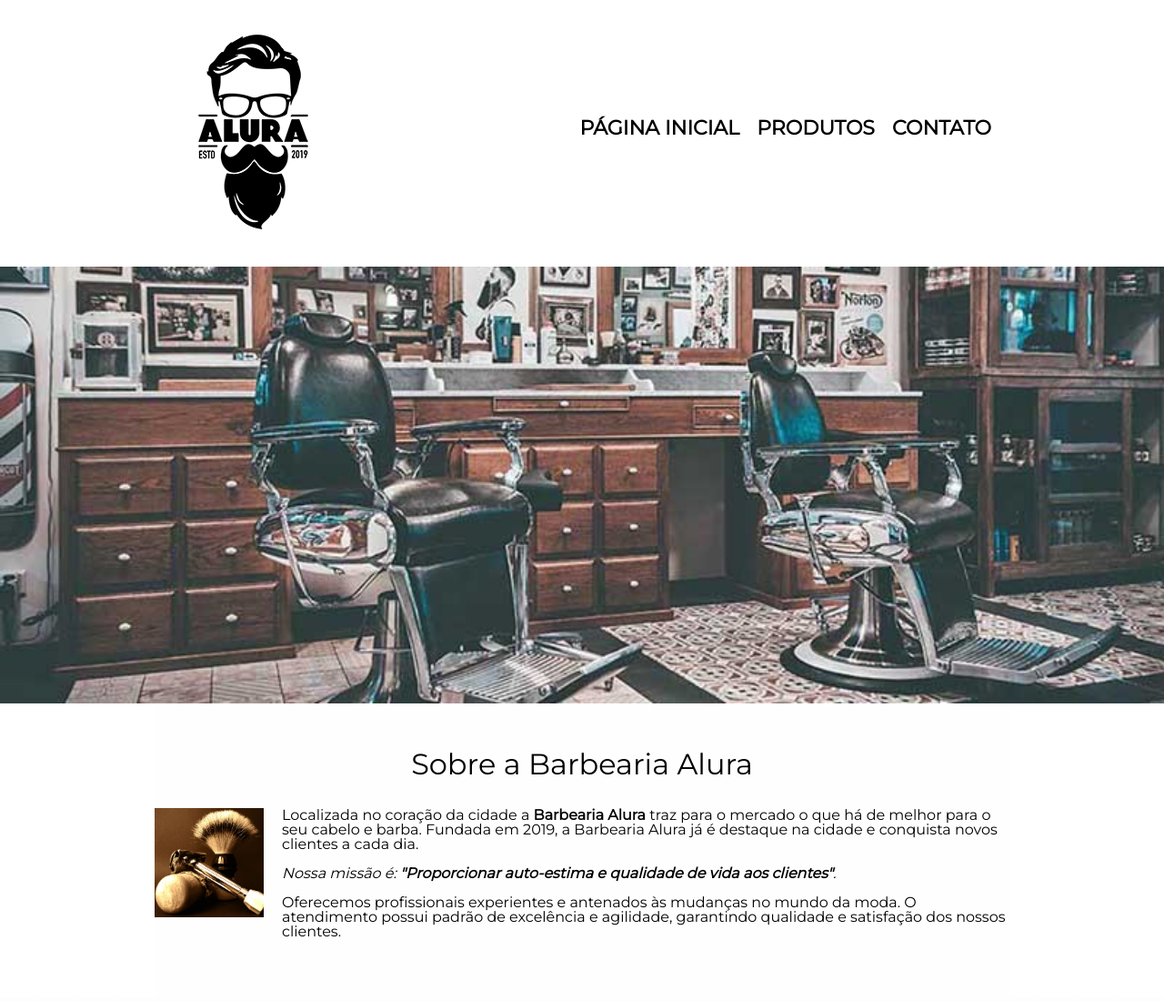
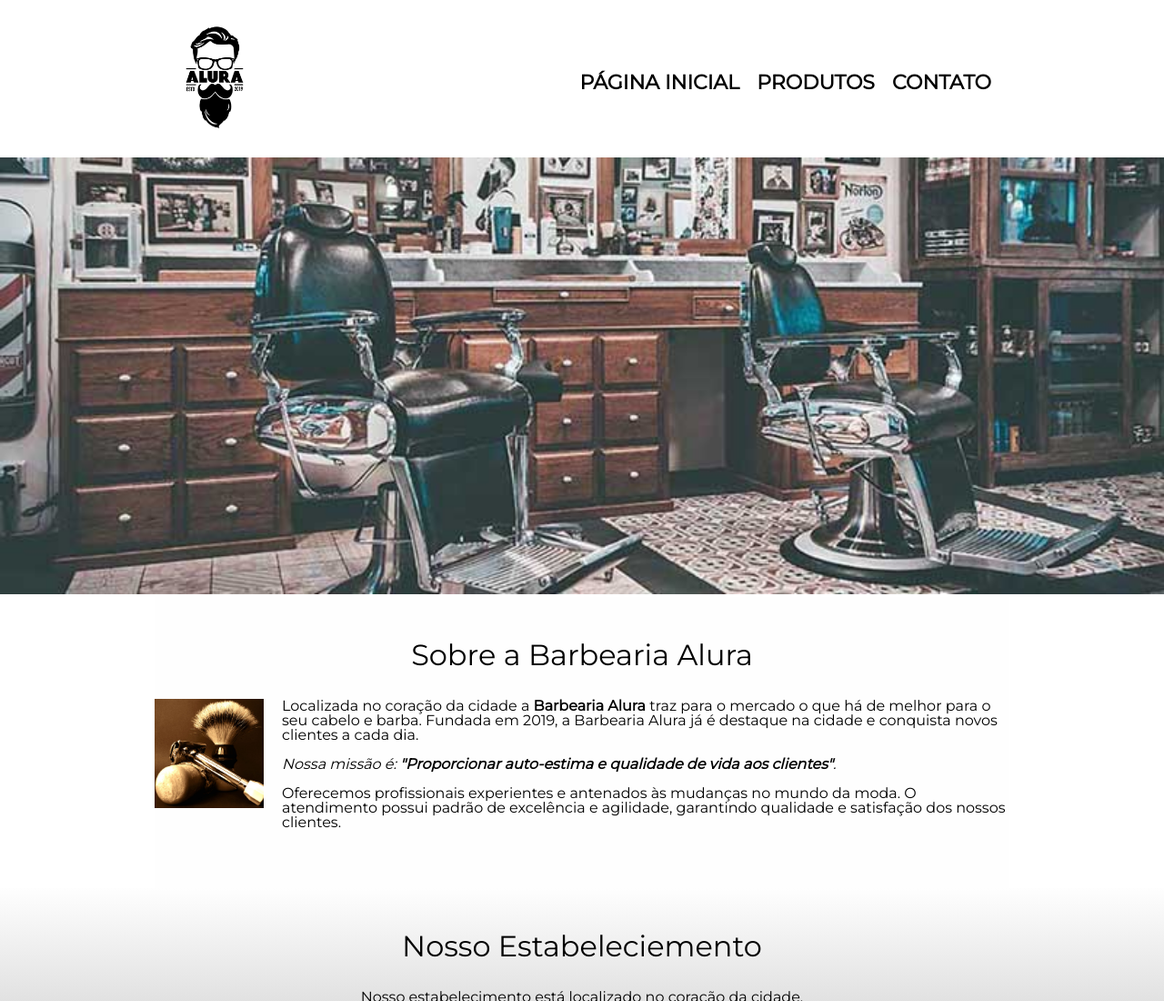
Before and after one commit to anamariamarques/html_css, a plain HTML site: page index.html in a window 1280 px wide. Shown: the top 1100 px of the page at 91% size. Drawn offline with Linux system fonts and the light colour scheme.

Commit message:
Alteração de proporções do menu

```diff
--- a/index.html
+++ b/index.html
@@ -12,7 +12,7 @@
 	<body>
 		<header>
 			<div class="caixa">
-				<h1><img src="logo.png" alt="logo da barbearia alura"></h1>
+				<h3><img src="logo.png" alt="logo da barbearia alura" height="130px"></h3>
 
 				<nav>
 					<ul>
--- a/style.css
+++ b/style.css
@@ -15,7 +15,7 @@ header {
 
 nav {
 	position: absolute;
-	top: 110px;
+	top: 60px;
 	right: 0;
 }
 
```
